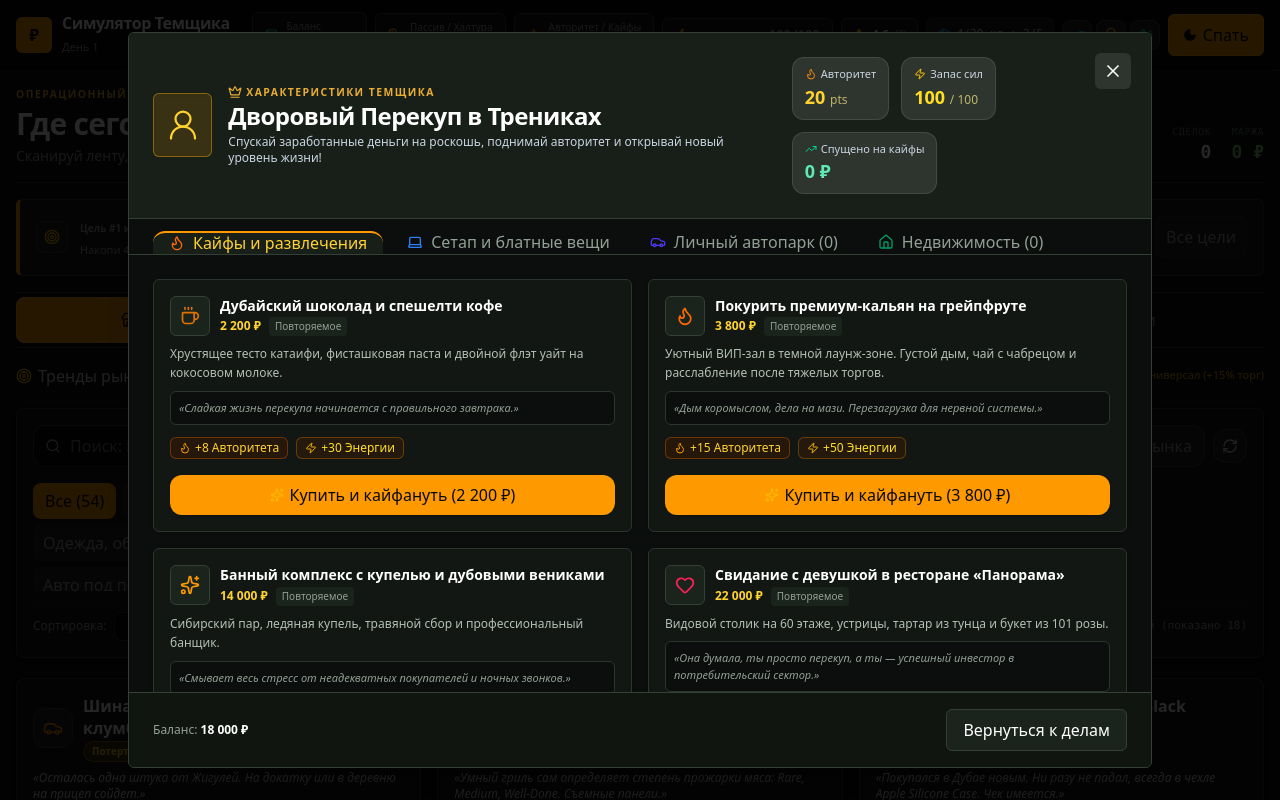
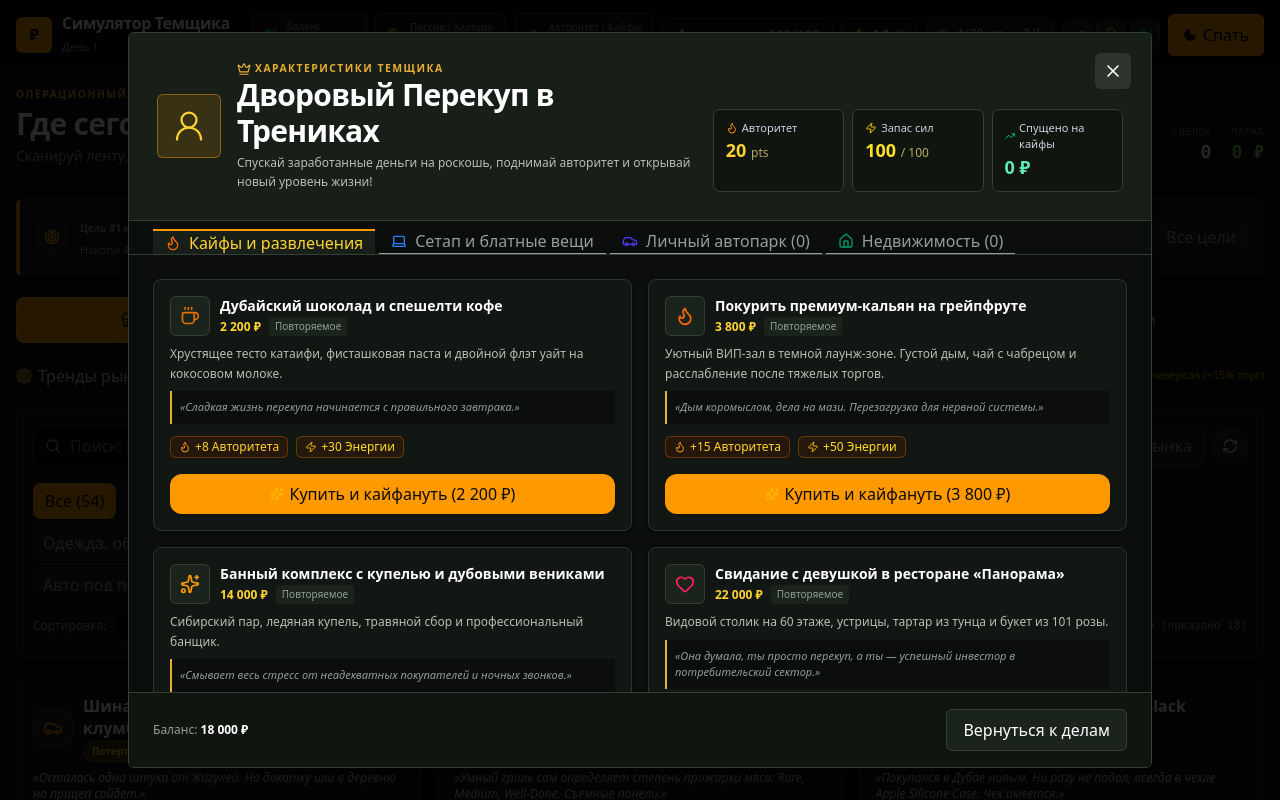
Before and after one commit to clsasa1/temki, a React (Vite) app: page / in a window 1280 px wide. Both pictures are taken after a click on the button "Персонаж, гараж, недвижимость и кайфы". Shown: the top 800 px of the page. Built offline with nearby package versions, Linux system fonts and the light colour scheme.

Commit message:
style: elevate lifestyle status panel
Give the authority and leisure screen a stronger hero, status rail, tab treatment, card system, and quote accents while preserving the dark market identity.

```diff
--- a/src/components/LifestyleModal.tsx
+++ b/src/components/LifestyleModal.tsx
@@ -87,10 +87,10 @@ export const LifestyleModal: React.FC<LifestyleModalProps> = ({
 
   return (
     <div className="fixed inset-0 z-50 flex items-center justify-center bg-black/85 p-3 sm:p-4 overflow-y-auto">
-      <div className="bg-[#101510] rounded-md max-w-5xl w-full max-h-[92vh] flex flex-col shadow-2xl border border-[#344036] overflow-hidden my-auto">
+      <div className="tm-lifestyle-panel rounded-md max-w-5xl w-full max-h-[92vh] flex flex-col shadow-2xl border overflow-hidden my-auto">
 
         {/* Top Header Card */}
-        <div className="bg-[#171f18] text-white p-6 relative border-b border-[#344036]">
+        <div className="tm-lifestyle-hero text-white p-5 sm:p-7 relative">
           <button
             onClick={onClose}
             className="absolute top-5 right-5 p-2 rounded-md bg-white/10 hover:bg-white/20 text-white transition-colors"
@@ -100,9 +100,9 @@ export const LifestyleModal: React.FC<LifestyleModalProps> = ({
             <X className="w-5 h-5" />
           </button>
 
-          <div className="flex flex-col sm:flex-row items-start sm:items-center justify-between gap-4">
+          <div className="flex flex-col sm:flex-row items-start sm:items-end justify-between gap-5">
             <div className="flex items-center gap-4">
-              <div className="w-16 h-16 rounded-md bg-amber-500/15 border border-amber-400/40 flex items-center justify-center shadow-inner">
+              <div className="w-16 h-16 rounded-md bg-amber-500/15 border border-amber-400/40 flex items-center justify-center shadow-inner shrink-0">
                 <UserRound className="w-9 h-9 text-amber-300" strokeWidth={1.5} />
               </div>
               <div>
@@ -111,18 +111,18 @@ export const LifestyleModal: React.FC<LifestyleModalProps> = ({
                     <Crown className="w-3.5 h-3.5" /> Характеристики темщика
                   </span>
                 </div>
-                <h2 className="text-xl sm:text-2xl font-bold text-white tracking-tight">
+                <h2 className="text-2xl sm:text-3xl font-black text-white tracking-tight">
                   {currentTitle}
                 </h2>
-                <p className="text-xs text-slate-300 mt-0.5">
+                <p className="text-xs text-[#b4c0b5] mt-1 max-w-lg leading-relaxed">
                   Спускай заработанные деньги на роскошь, поднимай авторитет и открывай новый уровень жизни!
                 </p>
               </div>
             </div>
 
             {/* Stat Counters */}
-            <div className="flex flex-wrap items-center gap-3 self-stretch sm:self-auto">
-              <div className="bg-white/10 border border-white/10 rounded-xl px-3 py-2 flex-1 sm:flex-none">
+            <div className="grid grid-cols-3 gap-2 self-stretch sm:self-auto sm:min-w-[360px]">
+              <div className="tm-lifestyle-stat px-3 py-2.5">
                 <div className="text-[11px] text-slate-300 flex items-center gap-1">
                   <Flame className="w-3 h-3 text-orange-400" /> Авторитет
                 </div>
@@ -131,7 +131,7 @@ export const LifestyleModal: React.FC<LifestyleModalProps> = ({
                 </div>
               </div>
 
-              <div className="bg-white/10 border border-white/10 rounded-xl px-3 py-2 flex-1 sm:flex-none">
+              <div className="tm-lifestyle-stat px-3 py-2.5">
                 <div className="text-[11px] text-slate-300 flex items-center gap-1">
                   <Zap className="w-3 h-3 text-yellow-400" /> Запас сил
                 </div>
@@ -140,7 +140,7 @@ export const LifestyleModal: React.FC<LifestyleModalProps> = ({
                 </div>
               </div>
 
-              <div className="bg-white/10 border border-white/10 rounded-xl px-3 py-2 flex-1 sm:flex-none">
+              <div className="tm-lifestyle-stat px-3 py-2.5 col-span-3 sm:col-span-1">
                 <div className="text-[11px] text-slate-300 flex items-center gap-1">
                   <TrendingUp className="w-3 h-3 text-emerald-400" /> Спущено на кайфы
                 </div>
@@ -153,10 +153,10 @@ export const LifestyleModal: React.FC<LifestyleModalProps> = ({
         </div>
 
         {/* Navigation Tabs */}
-        <div className="flex border-b border-[#344036] bg-[#0b0e0c] px-6 pt-3 gap-2 overflow-x-auto">
+        <div className="flex border-b border-[#344036] bg-[#0b0e0c] px-4 sm:px-6 pt-2 gap-1 overflow-x-auto">
           <button
             onClick={() => setActiveTab('fun')}
-            className={`flex items-center gap-2 px-4 py-2.5 rounded-t-xl text-sm font-medium transition-all whitespace-nowrap ${
+            className={`flex items-center gap-2 px-3 py-3 border-b-2 text-xs sm:text-sm font-bold transition-all whitespace-nowrap ${
               activeTab === 'fun'
                 ? 'bg-[#171f18] text-amber-300 border-t-2 border-amber-500'
                 : 'text-[#93a096] hover:text-white hover:bg-[#121713]'
@@ -168,7 +168,7 @@ export const LifestyleModal: React.FC<LifestyleModalProps> = ({
 
           <button
             onClick={() => setActiveTab('gear')}
-            className={`flex items-center gap-2 px-4 py-2.5 rounded-t-xl text-sm font-medium transition-all whitespace-nowrap ${
+            className={`flex items-center gap-2 px-3 py-3 border-b-2 text-xs sm:text-sm font-bold transition-all whitespace-nowrap ${
               activeTab === 'gear'
                 ? 'bg-[#171f18] text-amber-300 border-t-2 border-amber-500'
                 : 'text-[#93a096] hover:text-white hover:bg-[#121713]'
@@ -180,7 +180,7 @@ export const LifestyleModal: React.FC<LifestyleModalProps> = ({
 
           <button
             onClick={() => setActiveTab('cars')}
-            className={`flex items-center gap-2 px-4 py-2.5 rounded-t-xl text-sm font-medium transition-all whitespace-nowrap ${
+            className={`flex items-center gap-2 px-3 py-3 border-b-2 text-xs sm:text-sm font-bold transition-all whitespace-nowrap ${
               activeTab === 'cars'
                 ? 'bg-[#171f18] text-amber-300 border-t-2 border-amber-500'
                 : 'text-[#93a096] hover:text-white hover:bg-[#121713]'
@@ -192,7 +192,7 @@ export const LifestyleModal: React.FC<LifestyleModalProps> = ({
 
           <button
             onClick={() => setActiveTab('real_estate')}
-            className={`flex items-center gap-2 px-4 py-2.5 rounded-t-xl text-sm font-medium transition-all whitespace-nowrap ${
+            className={`flex items-center gap-2 px-3 py-3 border-b-2 text-xs sm:text-sm font-bold transition-all whitespace-nowrap ${
               activeTab === 'real_estate'
                 ? 'bg-[#171f18] text-amber-300 border-t-2 border-amber-500'
                 : 'text-[#93a096] hover:text-white hover:bg-[#121713]'
@@ -204,7 +204,7 @@ export const LifestyleModal: React.FC<LifestyleModalProps> = ({
         </div>
 
         {/* Content list */}
-        <div className="flex-1 overflow-y-auto p-6 bg-[#0b0e0c]">
+        <div className="flex-1 overflow-y-auto p-4 sm:p-6 bg-[#0b0e0c]">
           <div className="grid grid-cols-1 md:grid-cols-2 gap-4">
             {filteredItems.map((item) => {
               const bought = isPurchased(item);
@@ -213,7 +213,7 @@ export const LifestyleModal: React.FC<LifestyleModalProps> = ({
               return (
                 <div
                   key={item.id}
-                  className={`bg-[#121713] rounded-md border p-4 flex flex-col justify-between transition-all ${
+                  className={`tm-lifestyle-card p-4 flex flex-col justify-between transition-all ${
                     bought
                       ? 'border-emerald-700/70 bg-emerald-950/20'
                       : 'border-[#2b352d] hover:border-[#667467] shadow-sm'
@@ -253,7 +253,7 @@ export const LifestyleModal: React.FC<LifestyleModalProps> = ({
                       {item.description}
                     </p>
 
-                    <blockquote className="text-[11px] italic text-[#93a096] bg-[#0b0e0c] p-2 rounded-md border border-[#2b352d] mb-3">
+                    <blockquote className="tm-lifestyle-card__quote text-[11px] italic text-[#93a096] p-2 mb-3">
                       {item.flavor}
                     </blockquote>
 
--- a/src/index.css
+++ b/src/index.css
@@ -57,3 +57,35 @@ select {
   border-color: #667467;
   transform: translateY(-2px);
 }
+
+.tm-lifestyle-panel {
+  background: #0b0e0c;
+  border-color: #344036;
+}
+
+.tm-lifestyle-hero {
+  background: #171f18;
+  border-bottom: 1px solid #344036;
+}
+
+.tm-lifestyle-stat {
+  background: #101510;
+  border: 1px solid #344036;
+  border-radius: 0.45rem;
+}
+
+.tm-lifestyle-card {
+  background: #121713;
+  border: 1px solid #2b352d;
+  border-radius: 0.5rem;
+}
+
+.tm-lifestyle-card:hover {
+  border-color: #667467;
+  background: #171f18;
+}
+
+.tm-lifestyle-card__quote {
+  border-left: 2px solid #e9ad32;
+  background: #0b0e0c;
+}
```
